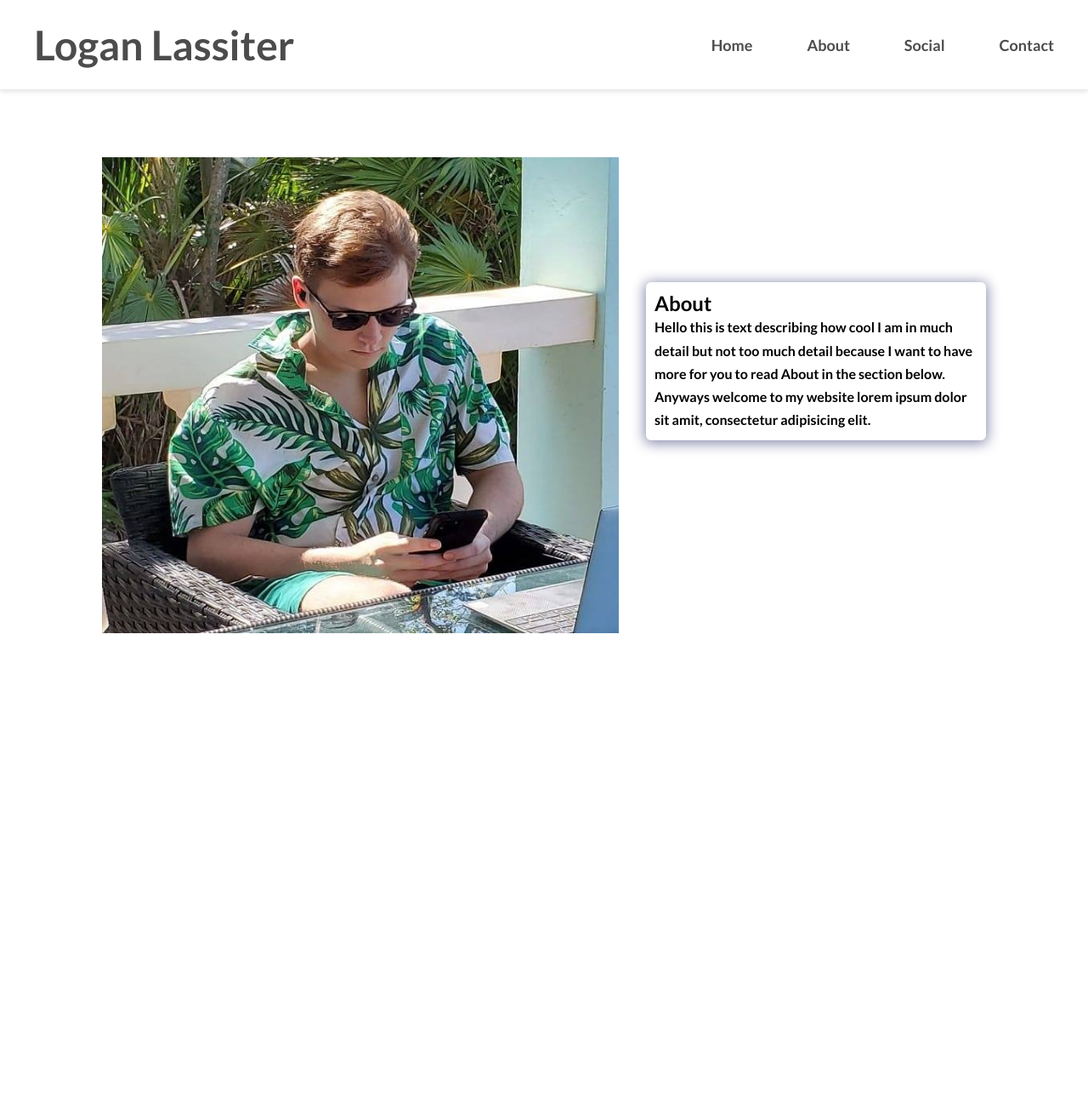
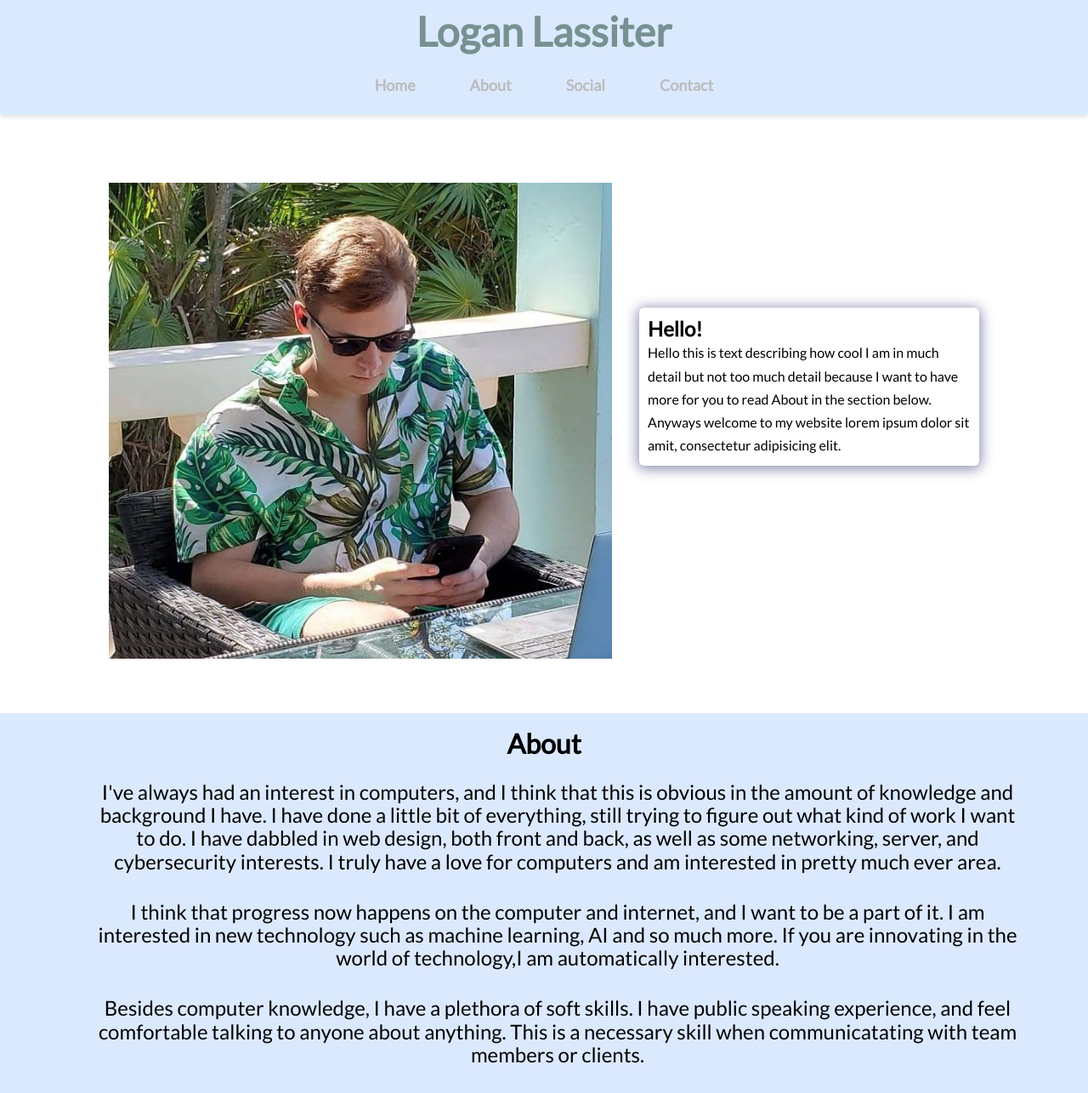
Before and after one commit to lmlassiter/Personal_Website, a plain HTML site: page index.html in a window 1280 px wide. Shown: the whole page at 85% size. Before the commit the page ends 800 px from the top, so only its background shows below. Drawn offline with nearby package versions, Linux system fonts and the light colour scheme; a script that the page names is missing.

Commit message:
Changed Header/Added About section

```diff
--- a/Assets/css/styles.css
+++ b/Assets/css/styles.css
@@ -1,4 +1,4 @@
-@import url('https://fonts.googleapis.com/css2?family=Lato:wght@700&display=swap');
+@import url('https://fonts.googleapis.com/css2?family=Lato:ital,wght@0,400;1,300&display=swap');
 
 
 /* Variables */
@@ -6,15 +6,15 @@
   --font-family: "Lato", sans-serf;
   --normal-font: 400;
   --bold-font: 700;
-  --bg-color: hsl(0, 0%, 100%);
-  --primary-color: #4c4c4c;
-  --secondary-color: #a12525;
+  --bg-color: hsl(217, 100%, 93%);
+  --primary-color: #bcbcbc;
+  --secondary-color: #779191;
   --primary-shadow: #8b8eaf;
   --secondary-shadow: #a17a69;
   --bottom-margin: 0.5rem;
-  --bottom-margin-2: 1rem;
+  --bottom-margin-2: 4rem;
   --line-height: 1.7rem;
-  --transition: 0.7s;
+  --transition: 0.2s;
 }
 /* Variables end */
 
@@ -55,15 +55,18 @@ nav {
     z-index: 1;
     display: flex;
     align-items: center;
-    justify-content: space-between;
+    justify-content: center;
     padding: 1.5rem 2.5rem;
     background-color: var(--bg-color);
     box-shadow: 0 3px 5px rgba(0, 0, 0, 0.1);
   }
 
   h1 {
-    color: var(--primary-color);
+    color: var(--secondary-color);
+    background-color: var(--bg-color);
     font-size: xxx-large;
+    text-align: center;
+    padding-top: var(--bottom-margin);
   }
 
 
@@ -75,7 +78,7 @@ nav {
 
   nav a:hover {
     color: var(--secondary-color);
-    border-bottom: 2px solid var (--secondary-color);
+    border-bottom: 2px solid var(--secondary-color);
   }
 
   nav ul {
@@ -95,14 +98,16 @@ nav {
     gap: 2rem;
     max-width: fit-content;
     margin: auto;
+    margin-bottom: var(--bottom-margin-2);
   }
 
   .intro img {
     height: 40rem;
-    width: 38rem;
+    width: 37rem;
     padding-top: 5rem;
   }
 
+  /*BIO SECTION*/
   .bio {
     width: 25rem;
     padding: 0.625rem;
@@ -117,3 +122,26 @@ nav {
   .bio p{
     line-height: var(--line-height);
   }
+
+  /*ABOUT SECTION*/
+  .about{
+    background-color: var(--bg-color);
+    padding: 1rem 6rem;
+  }
+
+  .about h2{
+    margin-bottom: var(--bottom-margin);
+    text-align: center;
+    font-size: xx-large;
+  }
+
+  .about p{
+    line-height: var(--line-height);
+    padding: 1rem;
+    font-size: x-large;
+    width: 70rem;
+    text-align: center;
+    margin-left: auto;
+    margin-right: auto;
+
+  }
--- a/index.html
+++ b/index.html
@@ -23,10 +23,10 @@
         <title>Logan Lassiter</title>
     </head>
     <body>
-
-        <!--Nav-->
+        <header>
+            <h1>Logan Lassiter</h1>
+            <!--Nav menu-->
             <nav>
-            <h1>Logan Lassiter</h1>
                 <ul class="navigation">
                     <li><a href="#home" class="nav-link">Home</a></li>
                     <li><a href="#about" class="nav-link">About</a></li>
@@ -34,6 +34,8 @@
                     <li><a href="#contact" class="nav-link">Contact</a></li>
                 </ul>
             </nav>
+        </header>
+
 
         <!--Intro Section-->
         <section class="intro" id="home">
@@ -44,7 +46,7 @@
             class="intro-img"
             />
             <div class="bio animate__animated animate__shakeX">
-                <h2 class="bio-title">About</h2>
+                <h2 class="bio-title">Hello!</h2>
                 <p class="bio-text">
                     Hello this is text describing how cool I am in much detail but not
                     too much detail because I want to have more for you to read About
@@ -55,7 +57,30 @@
 
 
         </section>
-        <!--Skills-->
+        <!--About-->
+        <section class="about">
+            <h2>About</h2>
+            <p>
+                I've always had an interest in computers, and I think that this is obvious
+                in the amount of knowledge and background I have. I have done a little bit of
+                everything, still trying to figure out what kind of work I want to do. I have
+                dabbled in web design, both front and back, as well as some networking, server,
+                and cybersecurity interests. I truly have a love for computers and am interested
+                in pretty much ever area.
+            </p>
+            <p>
+                I think that progress now happens on the computer and internet, and I want to
+                be a part of it. I am interested in new technology such as machine learning,
+                AI and so much more. If you are innovating in the world of technology,I am
+                automatically interested.
+            </p>
+            <p>
+                Besides computer knowledge, I have a plethora of soft skills. I have public speaking
+                experience, and feel comfortable talking to anyone about anything. This is a necessary
+                skill when communicatating with team members or clients.
+            </p>
+
+        </section>
 
         <!--Hobbies-->
 
```
Lines whose indentation alone changed are shown as unchanged.
